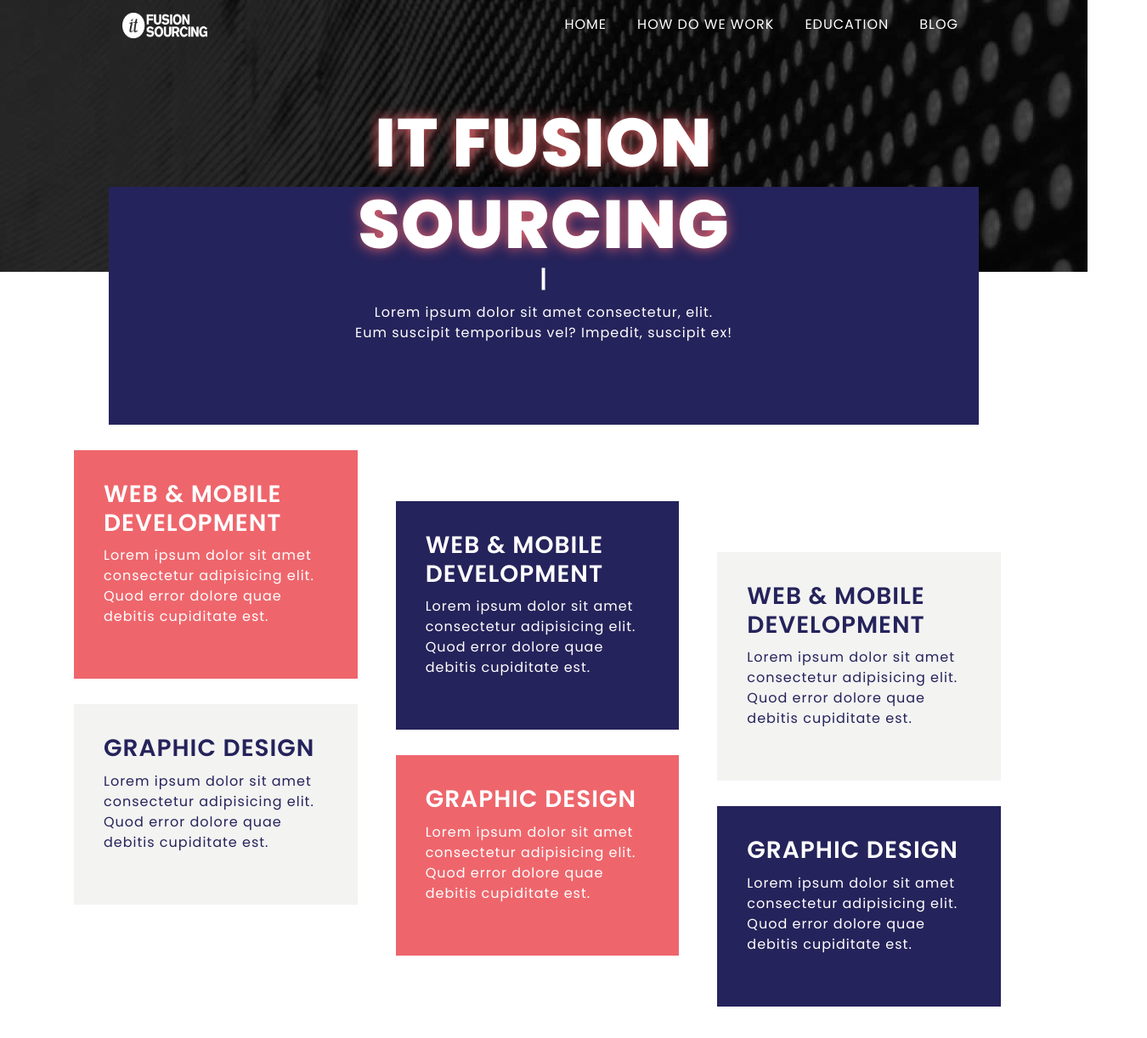
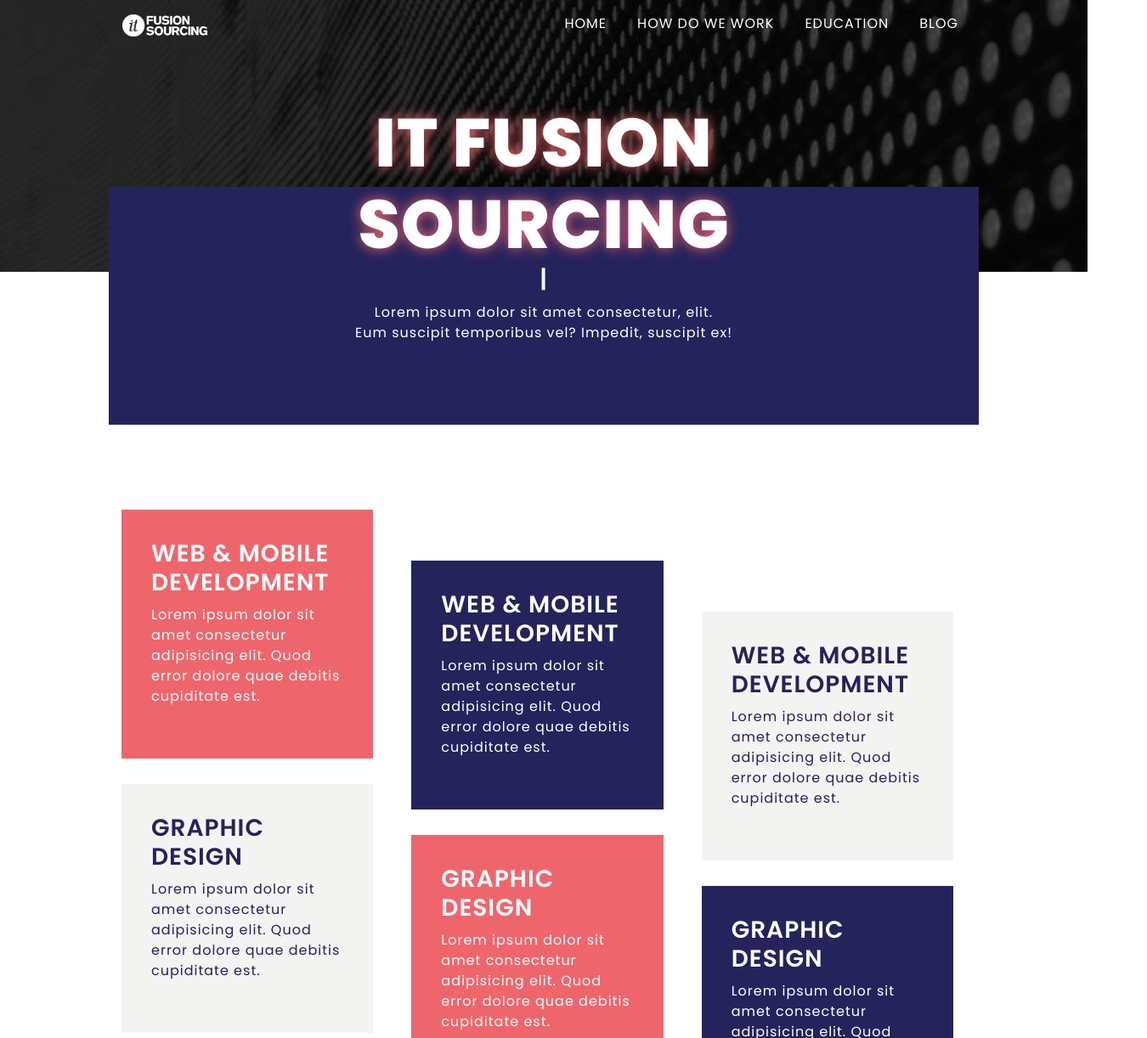
Before and after one commit to omicic/sourcing-frontend, a plain HTML site: page index.html in a window 1280 px wide. Shown: the top 1222 px of the page at 85% size, 1350 px wide, since content can reach past the window. Drawn offline with nearby package versions, Linux system fonts and the light colour scheme.

Commit message:
ispravka

```diff
--- a/index.html
+++ b/index.html
@@ -26,7 +26,7 @@
   <header>
     <nav class="navbar navbar-expand-lg container">
       <a class="navbar-brand" href="#">
-        <img id="navbarimg" src="img/logo-beli.png" width="100" height="30" alt="" loading="lazy">
+        <img id="navbarimg" src="img/logo-beli.png" width="100" height="26" alt="" loading="lazy">
       </a>
       <button class="navbar-toggler" type="button" data-toggle="collapse" data-target="#navbarNav"
         aria-controls="navbarNav" aria-expanded="false" aria-label="Toggle navigation">
--- a/style.scss
+++ b/style.scss
@@ -22,6 +22,12 @@
     align-items: $align;
     flex-direction: $direction;
     flex-wrap: $wrap;
+}
+
+* {
+    margin: 0;
+    padding: 0;
+    box-sizing: border-box;
 }
 
 .container {
@@ -106,7 +112,7 @@
 /***about***/
 #program {
 
-    margin: -70px;
+    // margin: -70px;
 
     .prvi {
 
@@ -188,10 +194,14 @@
 
 #about {
     background: url(img/bg3.jpg);
+    background-position: center;
+    background-size: cover;
+
     margin-top: 200px;
 
 
     img {
+        width: 100%;
         padding: 20px 0;
         margin-bottom: 20px;
     }
@@ -273,8 +283,6 @@
     background-size: cover;
     background-position: center;
 
-
-
     li,
     i {
         font-size: .9rem;
```
Also changed, not shown: style.css, 1 other file.
